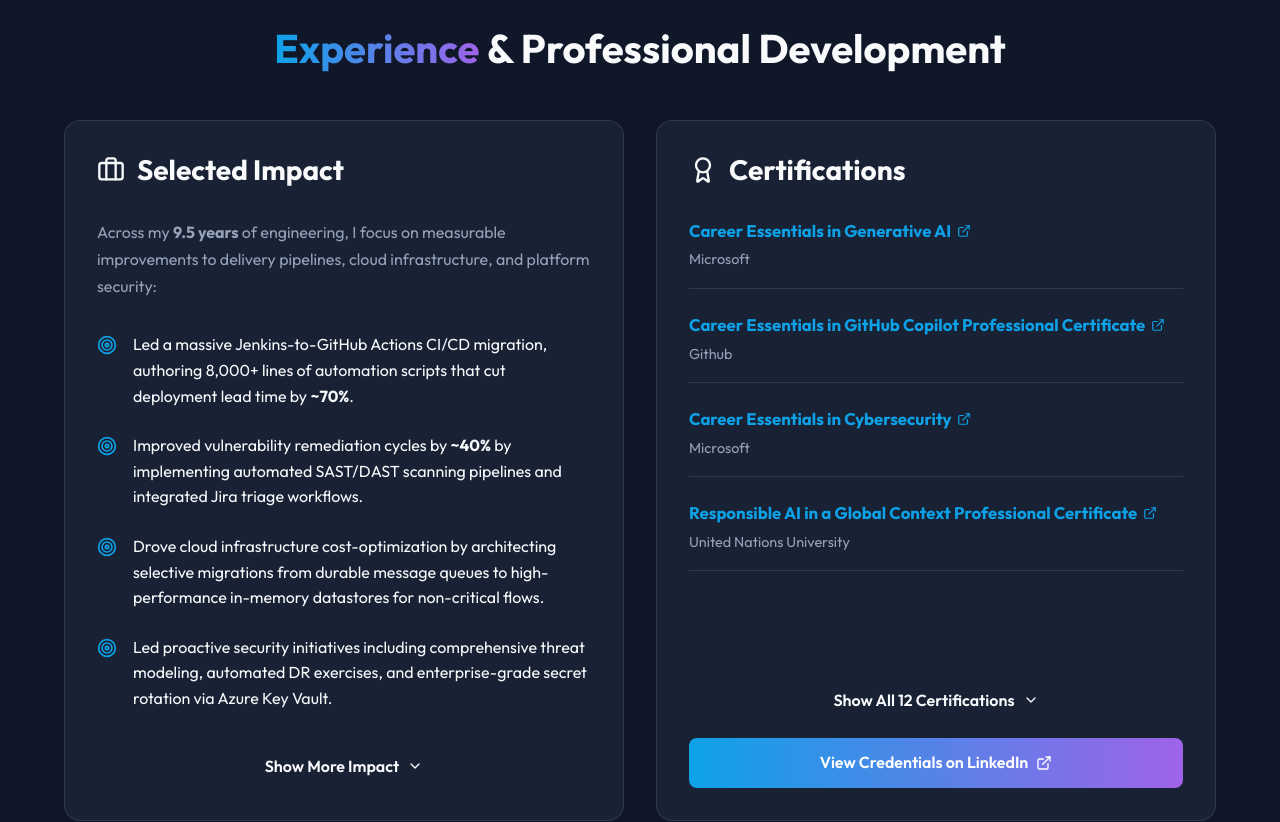
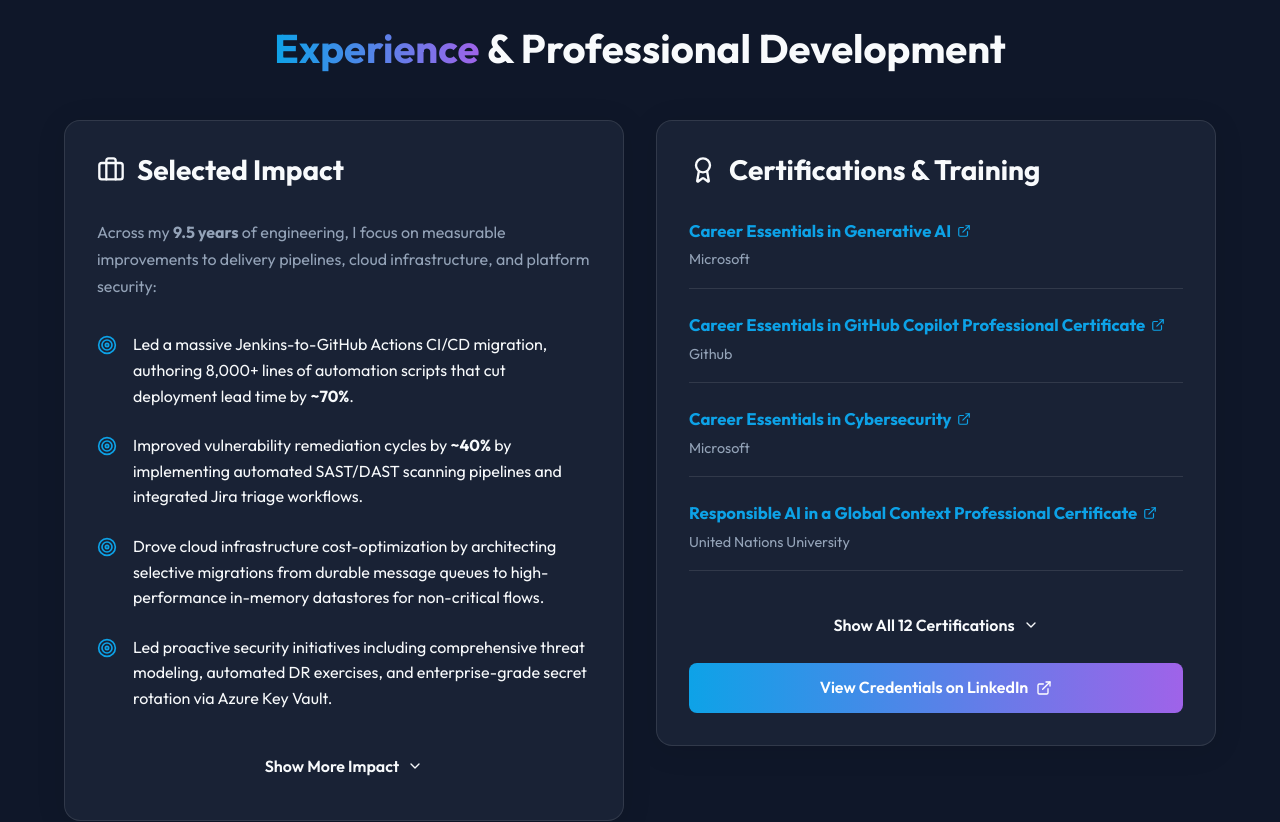
Before and after one commit to SumitDalavi/sumit-portfolio, a React (Vite) app: page / in a window 1280 px wide. Shown: the part 2920-3742 px from the top of the page. Built offline with nearby package versions, Linux system fonts and the light colour scheme.

Commit message:
fix: adjust grid alignment and restore certifications title

```diff
--- a/src/components/Certifications.jsx
+++ b/src/components/Certifications.jsx
@@ -39,7 +39,7 @@ const Certifications = () => {
           <span className="text-gradient">Experience</span> & Professional Development
         </h2>
 
-        <div className="grid grid-2">
+        <div className="grid grid-2" style={{ alignItems: 'flex-start' }}>
           {/* Experience & Impact Summary */}
           <div className="glass-panel" style={{ display: 'flex', flexDirection: 'column' }}>
             <div style={{ display: 'flex', alignItems: 'center', gap: '0.75rem', marginBottom: '2rem' }}>
@@ -79,7 +79,7 @@ const Certifications = () => {
           <div className="glass-panel" style={{ display: 'flex', flexDirection: 'column' }}>
             <div style={{ display: 'flex', alignItems: 'center', gap: '0.75rem', marginBottom: '2rem' }}>
               <Award size={28} className="text-gradient" />
-              <h3 style={{ fontSize: '1.75rem' }}>Certifications</h3>
+              <h3 style={{ fontSize: '1.75rem' }}>Certifications & Training</h3>
             </div>
 
             <div style={{ display: 'flex', flexDirection: 'column', gap: '1.5rem', marginBottom: '2rem' }}>
```
